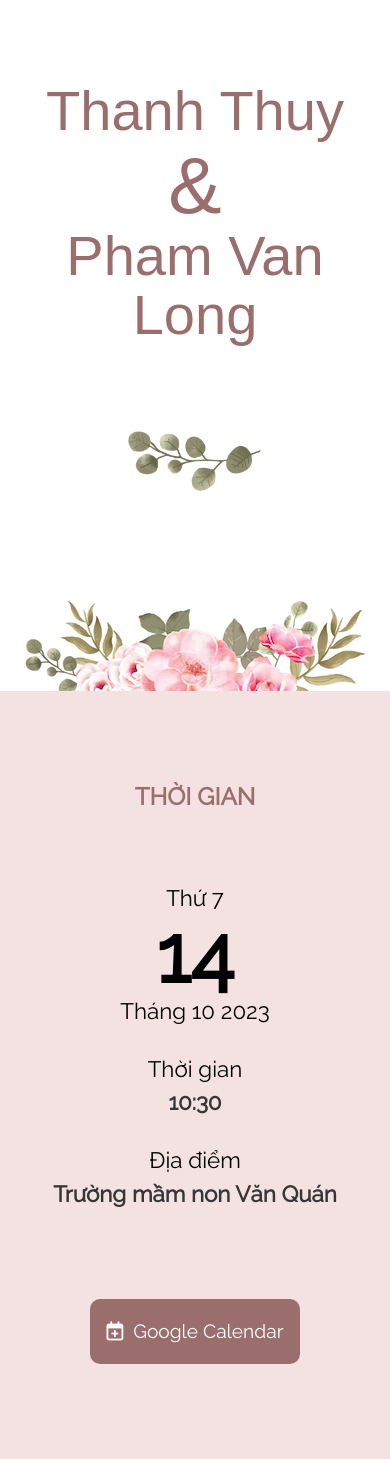
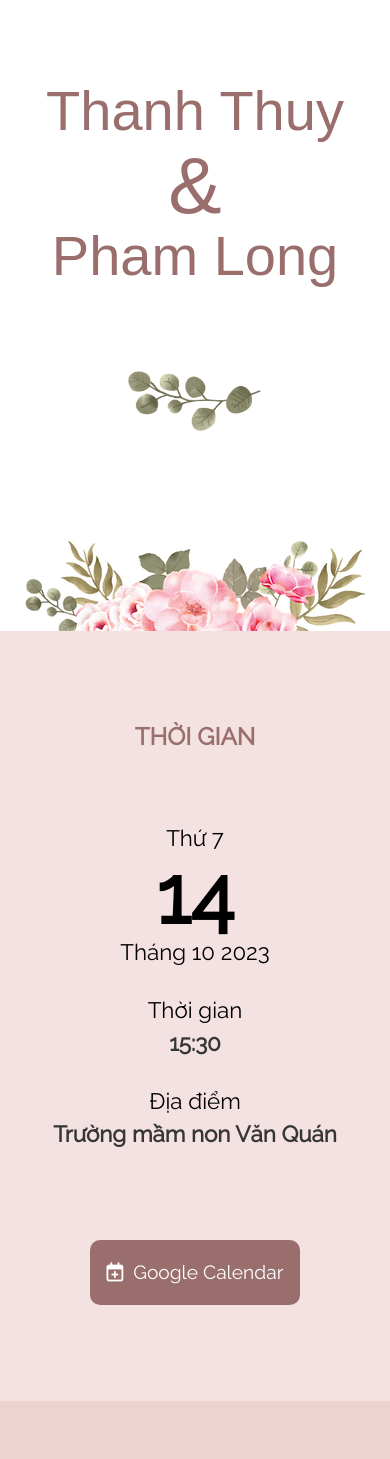
Before and after one commit to rainydayinjune/thuylongwedding, a PHP site: page / in a window 390 px wide. Shown: the part 1513-2972 px from the top of the page. Run offline with PHP 8.4, Linux system fonts and the light colour scheme; some libraries are stand-ins or nearby versions; some web fonts are replaced.

Commit message:
refactor code

```diff
--- a/css/menikah.css
+++ b/css/menikah.css
@@ -613,6 +613,32 @@ body.preloader-site {
   min-height: 100rem;
 }
 
+@media (max-width: 1024px) {
+  .foto5 {
+    background-image: linear-gradient(
+        rgba(95, 2, 2, 0.5),
+        rgba(48, 47, 47, 0.9)
+      ),
+      url('../image/5.jpg');
+    background-size: cover;
+    background-position: center;
+    background-repeat: no-repeat;
+    min-height: 35rem;
+  }
+
+  .foto6 {
+    background-image: linear-gradient(
+        rgba(95, 2, 2, 0.5),
+        rgba(48, 47, 47, 0.9)
+      ),
+      url('../image/6.jpg');
+    background-size: cover;
+    background-position: center;
+    background-repeat: no-repeat;
+    min-height: 35rem;
+  }
+}
+
 .foto7 {
   background-image: linear-gradient(rgba(95, 2, 2, 0.5), rgba(48, 47, 47, 0.9)), url("../image/7.jpg");
   background-size: cover;
--- a/index.html
+++ b/index.html
@@ -203,7 +203,7 @@
           </div>
           <div class="ampersand">&</div>
           <div class="nama-lengkap">
-            Pham Van Long
+            Pham Long
           </div>
 
         </div>
@@ -239,7 +239,7 @@
               <p class="waktu is-larger has-text-centered">
                 Thời gian
                 <br>
-                <strong>10:30</strong>
+                <strong>15:30</strong>
               </p>
 
             </div>
@@ -444,16 +444,16 @@
 
                 </p>
 
-              <a href="tel:+84376820999" class="button btn-whatsapp" target="_blank" data-aos="zoom-in">
+              <a href="tel:0366601997" class="button btn-whatsapp" target="_blank" data-aos="zoom-in">
                 <i class='fas fa-phone'></i>
-                &nbsp;&nbsp;Hai Quan
+                &nbsp;&nbsp;Thanh Thuỷ
               </a>
 
 
 
-              <a href="tel:+84333629098" class="button btn-whatsapp" target="_blank" data-aos="zoom-in">
+              <a href="tel:0962546316" class="button btn-whatsapp" target="_blank" data-aos="zoom-in">
                 <i class='fas fa-phone'></i>
-                &nbsp;&nbsp;Minh Khanh
+                &nbsp;&nbsp;Phạm Long
               </a>
               <div class="space40px"></div>
 
@@ -467,12 +467,12 @@
                 <p><i> Nhiều hơn về chúng mình,</i></p>
 
               </br>
-                <a class="facebook":" href="https://facebook.com/RainyDayInJune" target="_blank" alt="Instagram Sherly">
-                  <i class="fab fa-facebook"></i> Nguyễn Hải Quân
+                <a class="facebook":" href="https://www.facebook.com/kem.ruby.73" target="_blank" alt="Kem Ruby">
+                  <i class="fab fa-facebook"></i> Trần Thanh Thuỷ
                 </a>
                 &nbsp
-                <a class="facebook" href="https://facebook.com/khanhle.lmk" target="_blank" alt="Instagram Daeng">
-                  <i class="fab fa-facebook"></i> Khánh Lê
+                <a class="facebook" href="https://www.facebook.com/profile.php?id=100039693647161" target="_blank" alt="Long Pham">
+                  <i class="fab fa-facebook"></i> Long Phạm
                 </a>
               </p>
 
```
